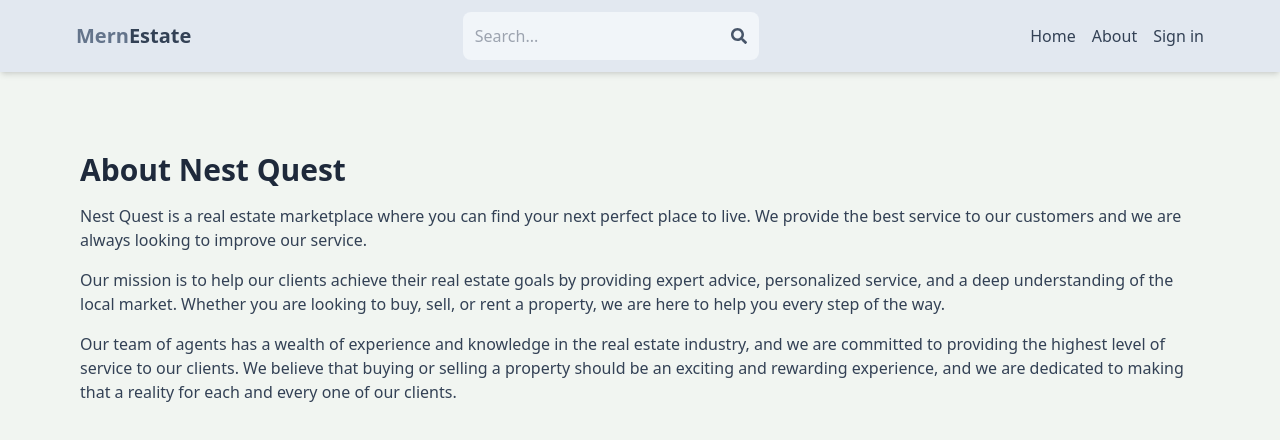
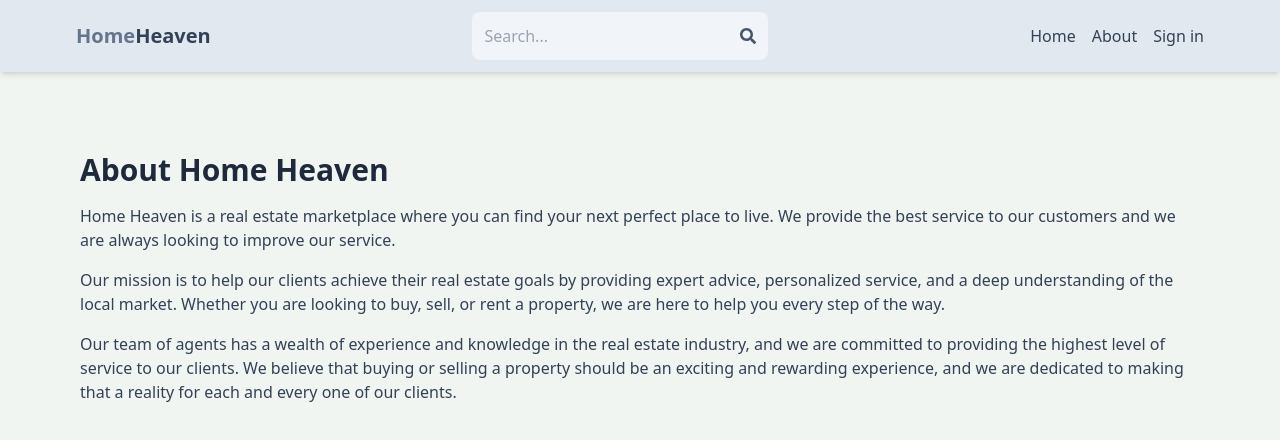
Before and after one commit to sakshi1feb/RealEstateProject-, a React (Vite) app in the folder client/: page /about in a window 1280 px wide. Shown: the top 440 px of the page. Built offline with nearby package versions, Linux system fonts and the light colour scheme; no server answers; the HTML template or start-up script is replaced by a standard one.

Commit message:
change the name of web app

```diff
--- a/client/index.html
+++ b/client/index.html
@@ -4,7 +4,7 @@
     <meta charset="UTF-8" />
     <link rel="icon" type="image/svg+xml" href="/vite.svg" />
     <meta name="viewport" content="width=device-width, initial-scale=1.0" />
-    <title>Nest Quest</title>
+    <title>Home Heaven</title>
   </head>
   <body>
     <div id="root"></div>
--- a/client/src/components/Header.jsx
+++ b/client/src/components/Header.jsx
@@ -27,8 +27,8 @@
        <div className='flex justify-between items-center max-w-6xl mx-auto p-3'>
        <Link to='/'>
        <h1 className='font-bold text-sm sm:text-xl flex flex-wrap'>
-            <span className='text-slate-500'>Mern</span>
-            <span className='text-slate-700'>Estate</span>
+            <span className='text-slate-500'>Home</span>
+            <span className='text-slate-700'>Heaven</span>
        </h1>
        </Link>
        <form onSubmit={handleSubmit} className='bg-slate-100 p-3 rounded-lg flex items-center'>
--- a/client/src/pages/About.jsx
+++ b/client/src/pages/About.jsx
@@ -3,16 +3,18 @@
 export default function About() {
   return (
     <div className='py-20 px-4 max-w-6xl mx-auto'>
-    <h1 className='text-3xl font-bold mb-4 text-slate-800'>About Nest Quest</h1>
+    <h1 className='text-3xl font-bold mb-4 text-slate-800'>About Home Heaven</h1>
     <p className='mb-4 text-slate-700'>
-      Nest Quest is a real estate marketplace where you can find your next
+      Home Heaven is a real estate marketplace where you can find your next
       perfect place to live. We provide the best service to our customers
       and we are always looking to improve our service.
     </p>
     <p className='mb-4 text-slate-700'>
       Our mission is to help our clients achieve their real estate goals by providing expert advice, personalized service, and a deep understanding of the local market. Whether you are looking to buy, sell, or rent a property, we are here to help you every step of the way.
-      </p>
-      <p className='mb-4 text-slate-700'>Our team of agents has a wealth of experience and knowledge in the real estate industry, and we are committed to providing the highest level of service to our clients. We believe that buying or selling a property should be an exciting and rewarding experience, and we are dedicated to making that a reality for each and every one of our clients.</p>
-    </div>
+    </p>
+    <p className='mb-4 text-slate-700'>
+      Our team of agents has a wealth of experience and knowledge in the real estate industry, and we are committed to providing the highest level of service to our clients. We believe that buying or selling a property should be an exciting and rewarding experience, and we are dedicated to making that a reality for each and every one of our clients.
+    </p>
+  </div>
   )
 }
--- a/client/src/pages/Home.jsx
+++ b/client/src/pages/Home.jsx
@@ -55,7 +55,7 @@
         place with ease
       </h1>
       <div className='text-gray-400 text-xs sm:text-sm'>
-        Sahand Estate is the best place to find your next perfect place to
+        Home Heaven is the best place to find your next perfect place to
         live.
         <br />
         We have a wide range of properties for you to choose from.
```
